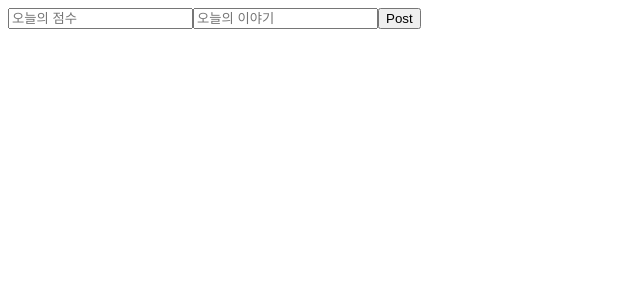
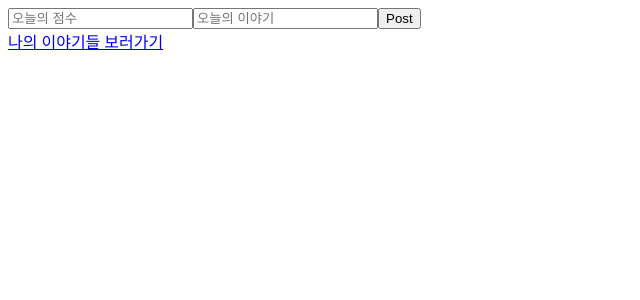
Before and after one commit to sjwhole/diary-frontend-web, a React (Create React App) app: page /post in a window 1280 px wide. Shown: the top 300 px of the page, without its empty margins (0-640 px from the left). Built offline with nearby package versions, Linux system fonts and the light colour scheme; no server answers; sample sign-in values are in the browser's storage.

Commit message:
feat: Add Link to my post in post page

```diff
--- a/src/pages/PostPage.jsx
+++ b/src/pages/PostPage.jsx
@@ -1,5 +1,5 @@
 import React, { useState } from "react";
-import { Redirect } from "react-router-dom";
+import { Link, Redirect } from "react-router-dom";
 import { createPost } from "../utils/apis/Post";
 
 function PostPage() {
@@ -15,6 +15,7 @@ function PostPage() {
   }
 
   return localStorage.getItem("JWT") ? (
+    <>
       <div>
         <form>
           <input
@@ -36,6 +37,10 @@ function PostPage() {
           </button>
         </form>
       </div>
+      <div>
+        <Link to="/my">나의 이야기들 보러가기</Link>
+      </div>
+    </>
   ) : (
     <Redirect to="/login" />
   );
```
Lines whose indentation alone changed are shown as unchanged.
